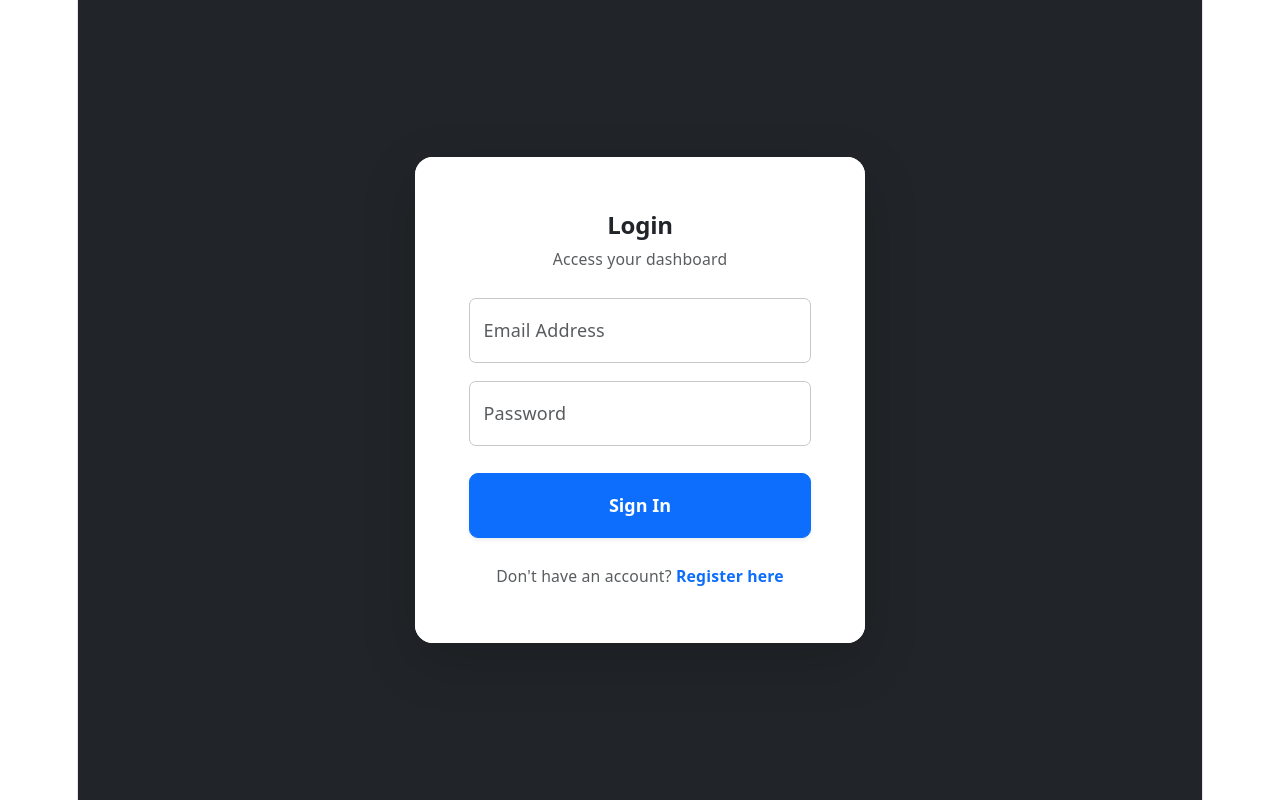
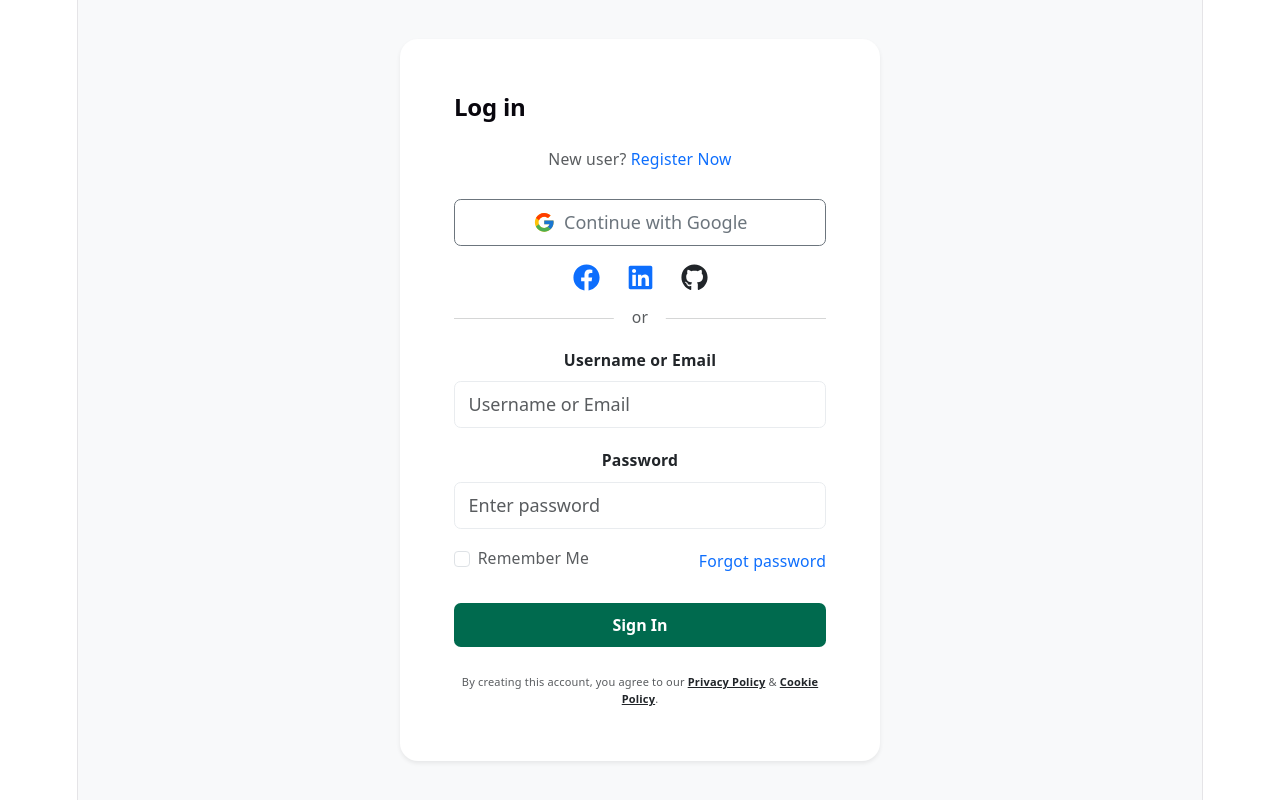
Before and after one commit to ak452932/Flight-App, a React (Vite) app in the folder booking-frontend/: page / in a window 1280 px wide. Built offline with nearby package versions, Linux system fonts and the light colour scheme.

Commit message:
style added

```diff
--- a/booking-frontend/package.json
+++ b/booking-frontend/package.json
@@ -14,6 +14,7 @@
     "bootstrap": "^5.3.8",
     "react": "^18.3.1",
     "react-dom": "^18.3.1",
+    "react-icons": "^5.6.0",
     "react-router-dom": "^6.30.3"
   },
   "devDependencies": {
--- a/booking-frontend/src/pages/Login.jsx
+++ b/booking-frontend/src/pages/Login.jsx
@@ -1,90 +1,115 @@
 import React, { useState } from 'react';
 import { useNavigate, Link } from 'react-router-dom';
 import { login } from '../api/authService';
+import { FcGoogle } from "react-icons/fc";
+import { FaFacebook, FaLinkedin, FaGithub } from "react-icons/fa";
 
 const Login = () => {
   const [email, setEmail] = useState('');
   const [password, setPassword] = useState('');
-  const [error, setError] = useState('');
+  const [error, setError] = useState(''); // Error message ke liye
   const [loading, setLoading] = useState(false);
   const navigate = useNavigate();
 
+  // LOGIN FUNCTION
   const handleFormSubmit = async (e) => {
-    e.preventDefault();
+    e.preventDefault(); // Page reload rokne ke liye
     setLoading(true);
     setError('');
+
     try {
-      await login(email, password);
+      // Backend ko email aur password bhej rahe hain
+      const response = await login(email, password);
+      console.log("Login Success:", response);
+
+      // Success hone par dashboard par bhejein
       navigate('/dashboard');
     } catch (err) {
-      setError(err.response?.data?.message || 'Invalid login credentials');
+      // Error message set karein
+      setError(err.response?.data?.message || 'Invalid email or password');
     } finally {
       setLoading(false);
     }
   };
 
   return (
-    // Background setting
-    <div className="container-fluid vh-100 d-flex align-items-center justify-content-center bg-dark">
-      <div className="card shadow-lg border-0 rounded-4 overflow-hidden" style={{ maxWidth: '450px', width: '100%' }}>
-        <div className="card-body p-5 bg-white">
-          <div className="text-center mb-4">
-            <h2 className="fw-bold text-dark">Login</h2>
-            <p className="text-muted small">Access your dashboard</p>
+    <div className="container-fluid vh-100 d-flex align-items-center justify-content-center bg-light">
+      <div className="card shadow-sm border-0 rounded-4" style={{ maxWidth: '480px', width: '100%' }}>
+        <div className="card-body p-5">
+          <div className="d-flex justify-content-between align-items-center mb-4">
+            <h2 className="fw-bold m-0" style={{ fontSize: '24px' }}>Log in</h2>
           </div>
 
-          {error && (
-            <div className="alert alert-danger py-2 text-center small rounded-3 border-0">
-              {error}
-            </div>
-          )}
+          <p className="text-muted small mb-4">
+            New user? <Link to="/signup" className="text-primary text-decoration-none">Register Now</Link>
+          </p>
 
+          {/* Error Alert */}
+          {error && <div className="alert alert-danger py-2 small text-center">{error}</div>}
+
+          {/* Social Logins */}
+          <button className="btn btn-outline-secondary w-100 py-2 mb-3 rounded-2 d-flex align-items-center justify-content-center border-opacity-25">
+            <FcGoogle className="me-2 fs-5" /> Continue with Google
+          </button>
+
+          <div className="d-flex justify-content-center gap-4 mb-4">
+            <FaFacebook className="text-primary fs-4 cursor-pointer" />
+            <FaLinkedin className="text-primary fs-4 cursor-pointer" />
+            <FaGithub className="text-dark fs-4 cursor-pointer" />
+          </div>
+
+          <div className="text-center position-relative mb-4">
+            <hr className="text-muted" />
+            <span className="position-absolute top-50 start-50 translate-middle bg-white px-3 text-muted small">or</span>
+          </div>
+
+          {/* FORM START */}
           <form onSubmit={handleFormSubmit}>
-            {/* Floating Label for Email */}
-            <div className="form-floating mb-3">
+            <div className="mb-3">
+              <label className="form-label fw-semibold small">Username or Email</label>
               <input
                 type="email"
-                className="form-control shadow-none border-secondary-subtle"
-                id="emailInput"
-                placeholder="name@example.com"
+                required
+                className="form-control py-2 shadow-none border-light-subtle"
+                placeholder="Username or Email"
                 value={email}
                 onChange={(e) => setEmail(e.target.value)}
-                required
               />
-              <label htmlFor="emailInput" className="text-muted">Email Address</label>
             </div>
 
-            {/* Floating Label for Password */}
-            <div className="form-floating mb-4">
+            <div className="mb-3">
+              <label className="form-label fw-semibold small">Password</label>
               <input
                 type="password"
-                className="form-control shadow-none border-secondary-subtle"
-                id="passwordInput"
-                placeholder="Password"
+                required
+                className="form-control py-2 shadow-none border-light-subtle"
+                placeholder="Enter password"
                 value={password}
                 onChange={(e) => setPassword(e.target.value)}
-                required
               />
-              <label htmlFor="passwordInput" className="text-muted">Password</label>
+            </div>
+
+            <div className="d-flex justify-content-between align-items-center mb-4 small">
+              <div className="form-check">
+                <input className="form-check-input shadow-none" type="checkbox" id="rememberMe" />
+                <label className="form-check-label text-muted" htmlFor="rememberMe">Remember Me</label>
+              </div>
+              <a href="#" className="text-primary text-decoration-none">Forgot password</a>
             </div>
 
             <button
               type="submit"
-              className="btn btn-primary w-100 py-3 rounded-3 fw-bold shadow-sm"
               disabled={loading}
-              style={{ transition: '0.3s' }}
+              className="btn w-100 py-2 fw-bold text-white rounded-2"
+              style={{ backgroundColor: '#006a4e', fontSize: '16px' }}
             >
-              {loading ? (
-                <span className="spinner-border spinner-border-sm me-2"></span>
-              ) : 'Sign In'}
+              {loading ? 'Logging in...' : 'Sign In'}
             </button>
           </form>
 
-          <div className="mt-4 text-center">
-            <p className="text-muted small">
-              Don't have an account? <Link to="/signup" className="text-primary fw-bold text-decoration-none">Register here</Link>
-            </p>
-          </div>
+          <p className="text-center mt-4 text-muted" style={{ fontSize: '11px' }}>
+            By creating this account, you agree to our <a href="#" className="text-dark fw-semibold">Privacy Policy</a> & <a href="#" className="text-dark fw-semibold">Cookie Policy</a>.
+          </p>
         </div>
       </div>
     </div>
--- a/booking-frontend/src/pages/Signup.jsx
+++ b/booking-frontend/src/pages/Signup.jsx
@@ -1,6 +1,7 @@
 import React, { useState } from 'react';
 import { useNavigate, Link } from 'react-router-dom';
 import { register } from '../api/authService';
+import { FcGoogle } from "react-icons/fc"; // npm install react-icons zaroori hai
 
 const Signup = () => {
   const [formData, setFormData] = useState({ name: '', email: '', password: '' });
@@ -12,89 +13,94 @@ const Signup = () => {
     e.preventDefault();
     setLoading(true);
     setError('');
-
     try {
       await register(formData);
-      alert("Registration Successful! Now you can Login.");
+      console.log("Signup successful:", formData); // Terminal mein signup data check karne ke liye
+      alert("Registration Successful!");
       navigate('/login');
     } catch (err) {
-      setError(err.response?.data?.message || "Registration failed. Try again.");
+      setError(err.response?.data?.message || "Signup failed.");
     } finally {
       setLoading(false);
     }
   };
 
   return (
-    <div className="container-fluid vh-100 d-flex align-items-center justify-content-center bg-dark">
-      <div className="card shadow-lg border-0 rounded-4" style={{ maxWidth: '450px', width: '100%' }}>
-        <div className="card-body p-5 bg-white">
-          <div className="text-center mb-4">
-            <h2 className="fw-bold text-dark">Create Account</h2>
-            <p className="text-muted small">Join us today!</p>
+    <div className="container-fluid vh-100 d-flex align-items-center justify-content-center bg-light">
+      <div className="card shadow-sm border-0 rounded-4" style={{ maxWidth: '500px', width: '100%' }}>
+        <div className="card-body p-5">
+          {/* Header */}
+          <div className="d-flex justify-content-between align-items-center mb-2">
+            <h2 className="fw-bold m-0" style={{ fontSize: '24px' }}>Create Account</h2>
+            <button type="button" className="btn-close shadow-none" aria-label="Close"></button>
           </div>
 
-          {error && (
-            <div className="alert alert-danger py-2 text-center small rounded-3 border-0">
-              {error}
-            </div>
-          )}
+          <p className="text-muted small mb-4">
+            Already have an account? <Link to="/login" className="text-primary text-decoration-none">Log in</Link>
+          </p>
 
+          {/* Form */}
           <form onSubmit={handleSignup}>
-            {/* Full Name Field */}
-            <div className="form-floating mb-3">
+            {error && <div className="alert alert-danger py-2 small">{error}</div>}
+
+            {/* Name Field */}
+            <div className="mb-3">
+              <label className="form-label fw-semibold small text-secondary">Full Name</label>
               <input
                 type="text"
-                className="form-control shadow-none border-secondary-subtle"
-                id="nameInput"
-                placeholder="John Doe"
+                className="form-control py-2 shadow-none border-light-subtle"
+                placeholder="Enter your name"
                 required
                 onChange={(e) => setFormData({...formData, name: e.target.value})}
               />
-              <label htmlFor="nameInput" className="text-muted">Full Name</label>
             </div>
 
             {/* Email Field */}
-            <div className="form-floating mb-3">
+            <div className="mb-3">
+              <label className="form-label fw-semibold small text-secondary">Email Address</label>
               <input
                 type="email"
-                className="form-control shadow-none border-secondary-subtle"
-                id="emailInput"
-                placeholder="name@example.com"
+                className="form-control py-2 shadow-none border-light-subtle"
+                placeholder="name@company.com"
                 required
                 onChange={(e) => setFormData({...formData, email: e.target.value})}
               />
-              <label htmlFor="emailInput" className="text-muted">Email Address</label>
             </div>
 
             {/* Password Field */}
-            <div className="form-floating mb-4">
-              <input
-                type="password"
-                className="form-control shadow-none border-secondary-subtle"
-                id="passwordInput"
-                placeholder="Password"
-                required
-                onChange={(e) => setFormData({...formData, password: e.target.value})}
-              />
-              <label htmlFor="passwordInput" className="text-muted">Password (min 6 characters)</label>
+            <div className="mb-4">
+              <label className="form-label fw-semibold small text-secondary">Password</label>
+              <div className="position-relative">
+                <input
+                  type="password"
+                  className="form-control py-2 shadow-none border-light-subtle"
+                  placeholder="Enter password"
+                  required
+                  onChange={(e) => setFormData({...formData, password: e.target.value})}
+                />
+              </div>
             </div>
 
+            {/* Main Sign Up Button */}
             <button
               type="submit"
-              className="btn btn-success w-100 py-3 rounded-3 fw-bold shadow-sm"
               disabled={loading}
+              className="btn w-100 py-2 fw-bold text-white rounded-2 mb-3"
+              style={{ backgroundColor: '#006a4e', fontSize: '16px' }}
             >
-              {loading ? (
-                <span className="spinner-border spinner-border-sm me-2"></span>
-              ) : 'Register'}
+              {loading ? 'Signing Up...' : 'Sign Up'}
             </button>
           </form>
 
-          <div className="mt-4 text-center">
-            <p className="text-muted small">
-              Already have an account? <Link to="/login" className="text-primary fw-bold text-decoration-none">Login here</Link>
-            </p>
+          <div className="text-center position-relative mb-3">
+            <hr className="text-muted" />
+            <span className="position-absolute top-50 start-50 translate-middle bg-white px-3 text-muted small">or</span>
           </div>
+
+          {/* Google Signup Placeholder */}
+          <button className="btn btn-outline-secondary w-100 py-2 rounded-2 d-flex align-items-center justify-content-center border-opacity-25 shadow-sm">
+            <FcGoogle className="me-2 fs-5" /> Continue with Google
+          </button>
         </div>
       </div>
     </div>
```
Also changed, not shown: booking-frontend/src/api/authService.js (+9 -3 lines), 2 other files (tests, documents, lock files or other folders).
